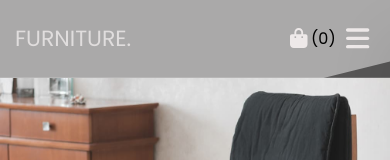
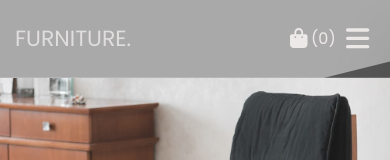
Before and after one commit to Dovile234/ecommerce-website, a React (Create React App) app: page /product/1 in a window 390 px wide. Shown: the top 160 px of the page. Built offline with nearby package versions, Linux system fonts and the light colour scheme.

Commit message:
navbar fix

```diff
--- a/src/components/Navbar.js
+++ b/src/components/Navbar.js
@@ -94,7 +94,8 @@ const Navbar = () => {
               </li>
             </ul>
           </nav>
-          <div id="mobile">
+
+          <div className={navbar ? "dark" : "white"} id="mobile">
             <Link>
               <FontAwesomeIcon
                 className={navbar ? "dark" : "white"}
--- a/src/style/Navbar.css
+++ b/src/style/Navbar.css
@@ -118,6 +118,7 @@ nav {
     right: -300px;
     box-shadow: 0 40px 60px rgba(0, 0, 0, 0.1);
     transition: 0.3s;
+    z-index: 10;
   }
 
   #navbar.active {
```
Also changed, not shown: src/style/About.css (+0 -7 lines).
